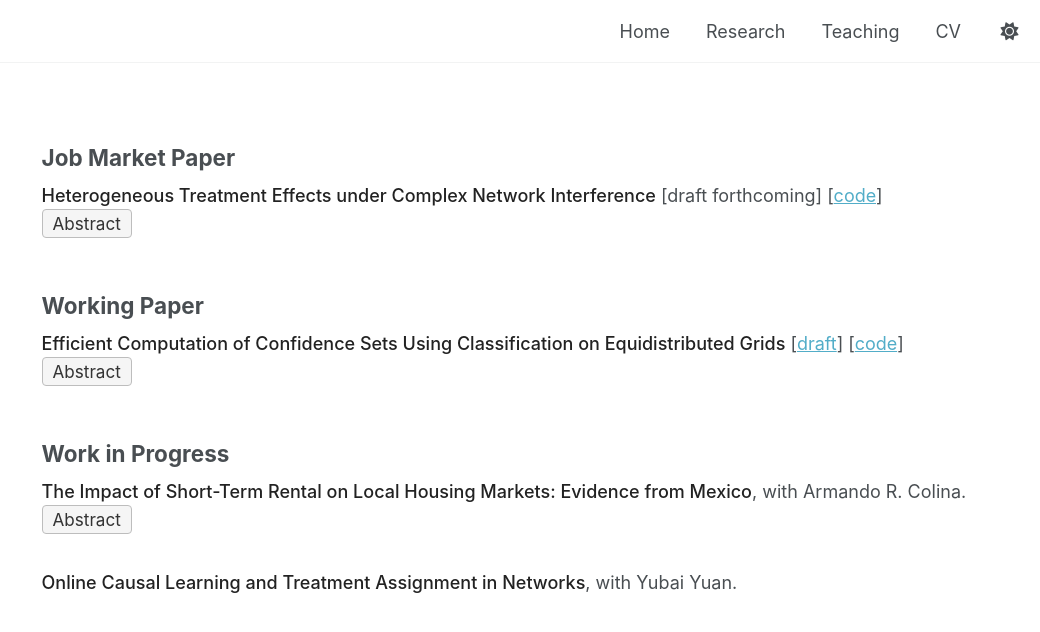
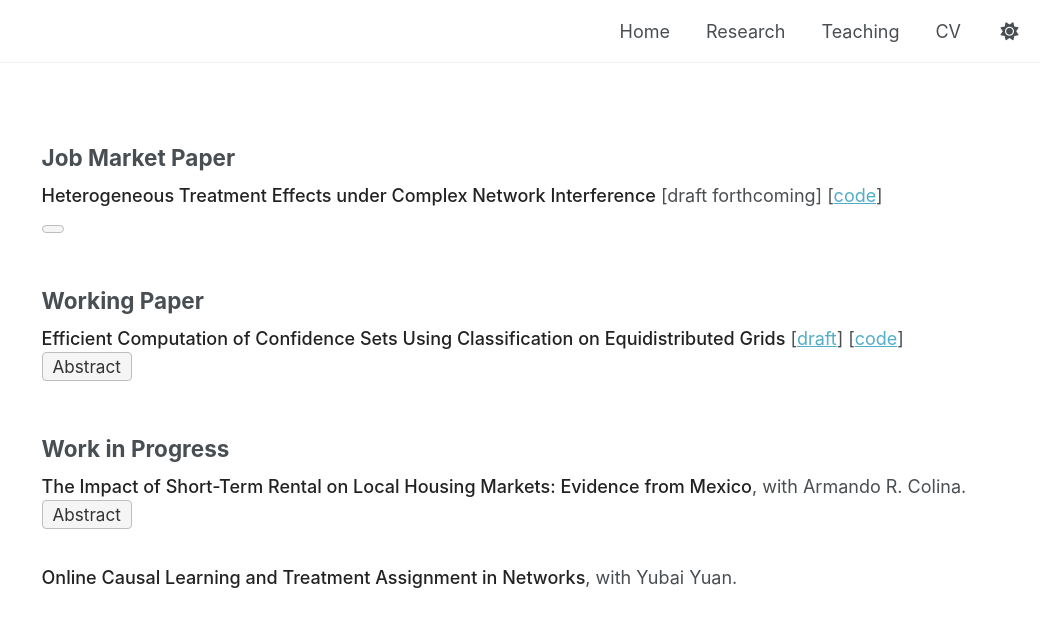
Before and after one commit to lbz5158/lujiezhou.github.io, a Jekyll site: the page built from _pages/publications.html, in a window 1280 px wide. Shown: the top 632 px of the page, without its empty margins (240-1280 px from the left). Built offline with Jekyll 4.4.1, drawn with Linux system fonts in a browser that asks for light colours.

Commit message:
Update publications.html

```diff
--- a/_pages/publications.html
+++ b/_pages/publications.html
@@ -72,7 +72,7 @@ document.addEventListener("DOMContentLoaded", function() {
 <span>[draft forthcoming]</span>
 <span>[<a href="https://github.com/lbz5158/network_rkhs" target="_blank">code</a>]</span>
 <div class="abstract-container">
-  <button class="toggle-abstract" onclick="toggleAbstract(this)">Abstract</button>
+  <button class="toggle-abstract" onclick="toggleAbstract(this)"></button>
   <div class="abstract-content">
     This paper develops a semiparametric method for estimating heterogeneous treatment effects under network interference. Extending the literature of linear-in-means models, we propose a novel framework that non-parametrically models individual-level treatment responses via functions in a reproducing kernel Hilbert space (RKHS) to capture flexible heterogeneity induced by covariates. The model accommodates both endogenous and contextual peer effects and addresses the reflection problem using an instrumental variables (IV) strategy that leverage higher order neighbors across the network graph. A fixed-point iterative algorithm estimates the parameters and the function jointly. The paper derives identification conditions, establishes asymptotic properties of the estimators, and provides convergence guarantees for the algorithm. Monte Carlo simulation highlights the method’s performance and easy implementability even when the dimensionality of covariates becomes large relative to the sample size. We revisit the social network experiment in Cai et al. (2015) and apply our procedure to recover the non-linear relation between insurance knowledge score and the explanatory variables in the study.
   </div>
```
